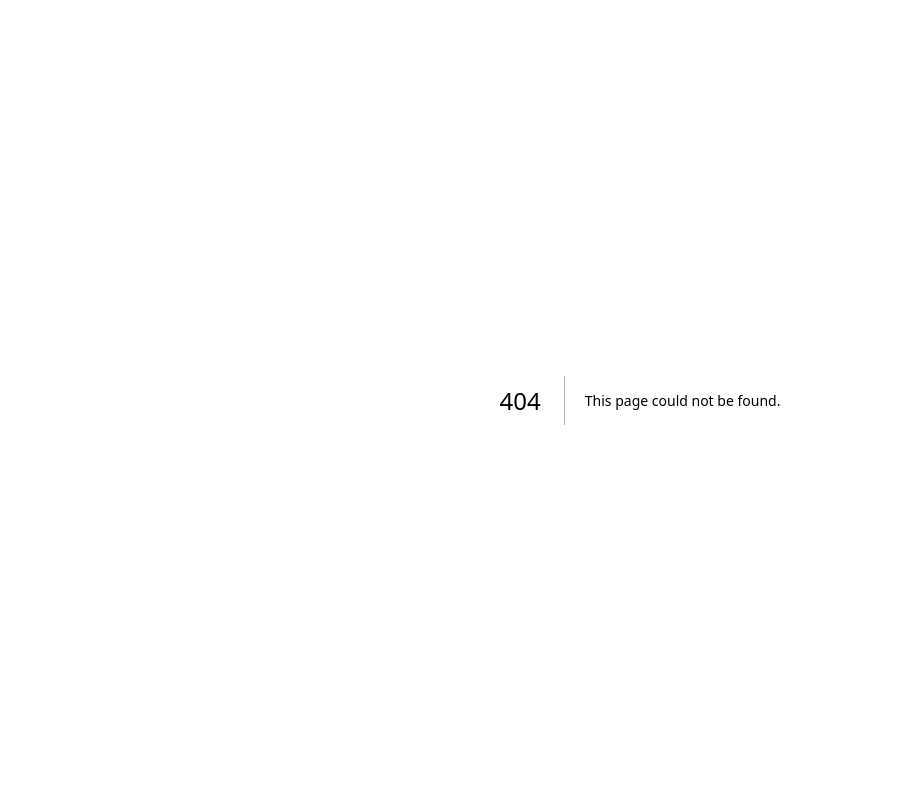
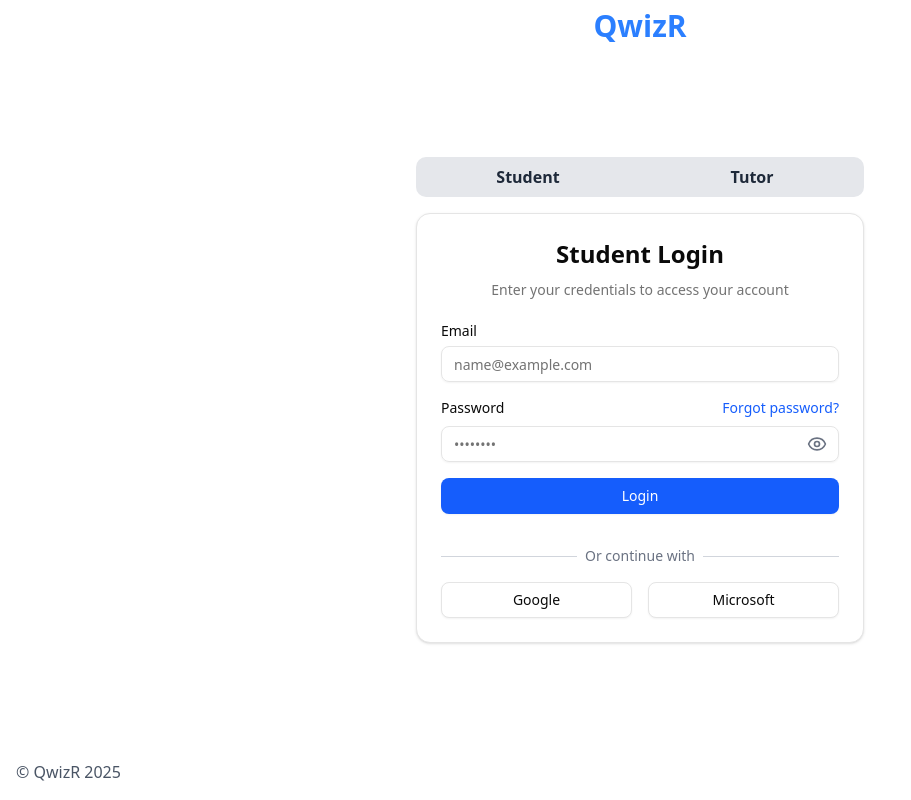
Before and after one commit to navjot369/QwizR, a Next.js app in the folder client/: page /auth/student-login in a window 1280 px wide. Before the commit this address had no page. Shown: the whole page, without its empty margins (0-911 px from the left). Built offline with nearby package versions, Linux system fonts and the light colour scheme.

Commit message:
Add  login pages for students and tutors

```diff
--- /dev/null
+++ b/client/app/auth/layout.js
@@ -0,0 +1,24 @@
+"use client"
+
+import {Tabs, TabsTrigger, TabsList} from "@/components/ui/tabs";
+import { useSelectedLayoutSegment } from 'next/navigation'
+import Link from "next/link";
+
+export default function Auth({ children }) {
+    const segment = useSelectedLayoutSegment();
+    return (<div className="bg-white text-gray-800 h-screen flex w-screen items-center justify-center">
+        <Link href="/" className="fixed top-0 w-screen text-center font-bold text-blue-500 text-3xl pt-2">QwizR
+        </Link>
+        <main className="w-screen mx-auto">
+          <div className="max-w-md w-full mx-auto">
+            <div className="grid grid-cols-2 items-center text-center p-2 gap-4 bg-gray-200 rounded-lg mb-4">
+            <Link className={segment == "student-login"? "bg-blue-400 rounded-lg text-white font-bold":"font-bold"} href="/auth/student-login">Student</Link>
+            <Link className={segment == "tutor-login"? "bg-blue-400 rounded-lg text-white font-bold":"font-bold"} href="/auth/tutor-login">Tutor</Link>
+            </div>
+            {children}
+        </div>
+      </main>
+      <p className="fixed bottom-0 left-0 p-4 text-gray-600">&copy; QwizR 2025</p>
+    </div>
+    );
+  }
--- a/client/app/auth/login/page.js
+++ b/client/app/auth/student-login/page.js
@@ -31,35 +31,14 @@ export default function LoginPage() {
     // router.push('/dashboard')
   }
 
-  const handleSignup = async (e) => {
-    e.preventDefault()
-    setIsLoading(true)
 
-    // Simulate API call
-    await new Promise((resolve) => setTimeout(resolve, 1500))
-
-    setIsLoading(false)
-    // Redirect to dashboard after successful signup
-    // router.push('/dashboard')
-  }
 
   const togglePasswordVisibility = () => {
     setShowPassword(!showPassword)
   }
 
   return (
-    <div className="min-h-screen bg-white text-gray-800">
-      <Link href="/" className="fixed w-screen text-center font-bold text-blue-500 text-3xl pt-7">QwizR
-      </Link>
-      <main className="py-12 md:py-20 px-4 pt-10">
-        <div className="max-w-md mx-auto">
-          <Tabs defaultValue="student" className="w-full">
-            <TabsList className="grid w-full grid-cols-2 mb-8">
-              <TabsTrigger value="student">Student</TabsTrigger>
-              <TabsTrigger value="tutor">Tutor</TabsTrigger>
-            </TabsList>
-
-            <TabsContent value="student">
+    <div className=" bg-white text-gray-800">
               <Card>
                 <CardHeader className="space-y-1">
                   <CardTitle className="text-2xl font-bold text-center">Student Login</CardTitle>
@@ -126,80 +105,6 @@ export default function LoginPage() {
                   </form>
                 </CardContent>
               </Card>
-            </TabsContent>
-
-            <TabsContent value="tutor">
-              <Card>
-                <CardHeader className="space-y-1">
-                  <CardTitle className="text-2xl font-bold text-center">Tutor Login</CardTitle>
-                  <CardDescription className="text-center">
-                    Enter your credentials to access your account
-                  </CardDescription>
-                </CardHeader>
-                <CardContent>
-                  <form onSubmit={handleLogin}>
-                    <div className="space-y-4">
-                      <div className="space-y-2">
-                        <Label htmlFor="email">Email</Label>
-                        <Input id="email" type="email" placeholder="name@example.com" required />
-                      </div>
-                      <div className="space-y-2">
-                        <div className="flex items-center justify-between">
-                          <Label htmlFor="password">Password</Label>
-                          <Link href="/forgot-password" className="text-sm text-blue-600 hover:text-blue-800">
-                            Forgot password?
-                          </Link>
-                        </div>
-                        <div className="relative">
-                          <Input
-                            id="password"
-                            type={showPassword ? "text" : "password"}
-                            placeholder="••••••••"
-                            required
-                          />
-                          <button
-                            type="button"
-                            className="absolute right-3 top-1/2 transform -translate-y-1/2 text-gray-500 hover:text-gray-700"
-                            onClick={togglePasswordVisibility}
-                          >
-                            {showPassword ? <EyeOffIcon className="h-5 w-5" /> : <EyeIcon className="h-5 w-5" />}
-                          </button>
-                        </div>
-                      </div>
-                      <Button
-                        type="submit"
-                        className="w-full bg-blue-600 hover:bg-blue-700 text-white"
-                        disabled={isLoading}
-                      >
-                        {isLoading ? "Logging in..." : "Login"}
-                      </Button>
-
-                      <div className="relative my-4">
-                        <div className="absolute inset-0 flex items-center">
-                          <div className="w-full border-t border-gray-300"></div>
-                        </div>
-                        <div className="relative flex justify-center text-sm">
-                          <span className="px-2 bg-white text-gray-500">Or continue with</span>
-                        </div>
-                      </div>
-
-                      <div className="grid grid-cols-2 gap-4">
-                        <Button variant="outline" type="button" disabled={isLoading}>
-                          Google
-                        </Button>
-                        <Button variant="outline" type="button" disabled={isLoading}>
-                          Microsoft
-                        </Button>
-                      </div>
-                    </div>
-                  </form>
-                </CardContent>
-
-              </Card>
-            </TabsContent>
-          </Tabs>
         </div>
-      </main>
-    </div>
   )
 }
--- /dev/null
+++ b/client/app/auth/tutor-login/page.js
@@ -0,0 +1,111 @@
+"use client"
+
+import React from "react"
+
+import { useState } from "react"
+import { useRouter } from "next/navigation"
+import Link from "next/link"
+import { Button } from "@/components/ui/button"
+import { Card, CardContent, CardDescription, CardFooter, CardHeader, CardTitle } from "@/components/ui/card"
+import { Input } from "@/components/ui/input"
+import { Label } from "@/components/ui/label"
+import { Tabs, TabsContent, TabsList, TabsTrigger } from "@/components/ui/tabs"
+import { EyeIcon, EyeOffIcon } from "lucide-react"
+// import { Header } from "./header"
+// import { Footer } from "./footer"
+
+export default function LoginPage() {
+  const router = useRouter()
+  const [isLoading, setIsLoading] = useState(false)
+  const [showPassword, setShowPassword] = useState(false)
+
+  const handleLogin = async (e) => {
+    e.preventDefault()
+    setIsLoading(true)
+
+    // Simulate API call
+    await new Promise((resolve) => setTimeout(resolve, 1500))
+
+    setIsLoading(false)
+    // Redirect to dashboard after successful login
+    // router.push('/dashboard')
+  }
+
+
+
+  const togglePasswordVisibility = () => {
+    setShowPassword(!showPassword)
+  }
+
+  return (
+    <div className=" bg-white text-gray-800">
+
+              <Card>
+                <CardHeader className="space-y-1">
+                  <CardTitle className="text-2xl font-bold text-center">Tutor Login</CardTitle>
+                  <CardDescription className="text-center">
+                    Enter your credentials to access your account
+                  </CardDescription>
+                </CardHeader>
+                <CardContent>
+                  <form onSubmit={handleLogin}>
+                    <div className="space-y-4">
+                      <div className="space-y-2">
+                        <Label htmlFor="email">Email</Label>
+                        <Input id="email" type="email" placeholder="name@example.com" required />
+                      </div>
+                      <div className="space-y-2">
+                        <div className="flex items-center justify-between">
+                          <Label htmlFor="password">Password</Label>
+                          <Link href="/forgot-password" className="text-sm text-blue-600 hover:text-blue-800">
+                            Forgot password?
+                          </Link>
+                        </div>
+                        <div className="relative">
+                          <Input
+                            id="password"
+                            type={showPassword ? "text" : "password"}
+                            placeholder="••••••••"
+                            required
+                          />
+                          <button
+                            type="button"
+                            className="absolute right-3 top-1/2 transform -translate-y-1/2 text-gray-500 hover:text-gray-700"
+                            onClick={togglePasswordVisibility}
+                          >
+                            {showPassword ? <EyeOffIcon className="h-5 w-5" /> : <EyeIcon className="h-5 w-5" />}
+                          </button>
+                        </div>
+                      </div>
+                      <Button
+                        type="submit"
+                        className="w-full bg-blue-600 hover:bg-blue-700 text-white"
+                        disabled={isLoading}
+                      >
+                        {isLoading ? "Logging in..." : "Login"}
+                      </Button>
+
+                      <div className="relative my-4">
+                        <div className="absolute inset-0 flex items-center">
+                          <div className="w-full border-t border-gray-300"></div>
+                        </div>
+                        <div className="relative flex justify-center text-sm">
+                          <span className="px-2 bg-white text-gray-500">Or continue with</span>
+                        </div>
+                      </div>
+
+                      <div className="grid grid-cols-2 gap-4">
+                        <Button variant="outline" type="button" disabled={isLoading}>
+                          Google
+                        </Button>
+                        <Button variant="outline" type="button" disabled={isLoading}>
+                          Microsoft
+                        </Button>
+                      </div>
+                    </div>
+                  </form>
+                </CardContent>
+              </Card>
+        </div>
+  )
+}
```
